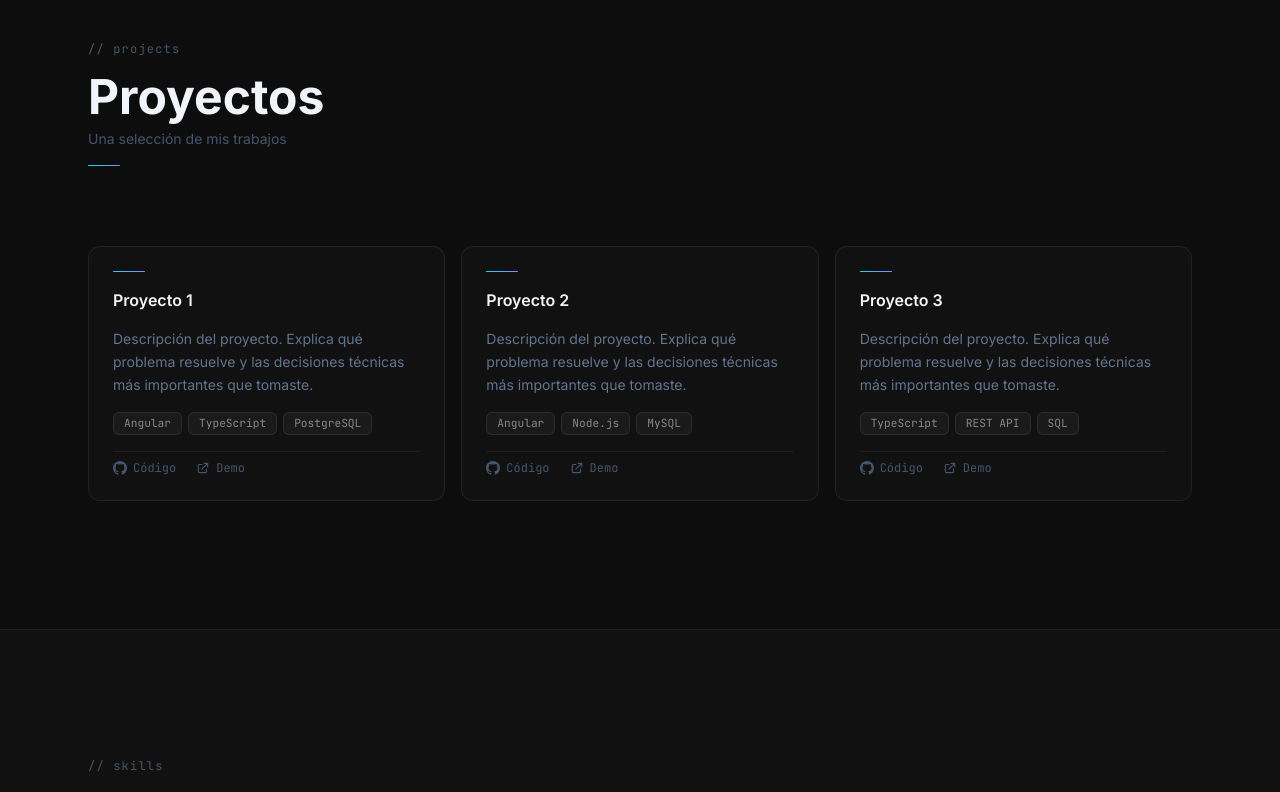
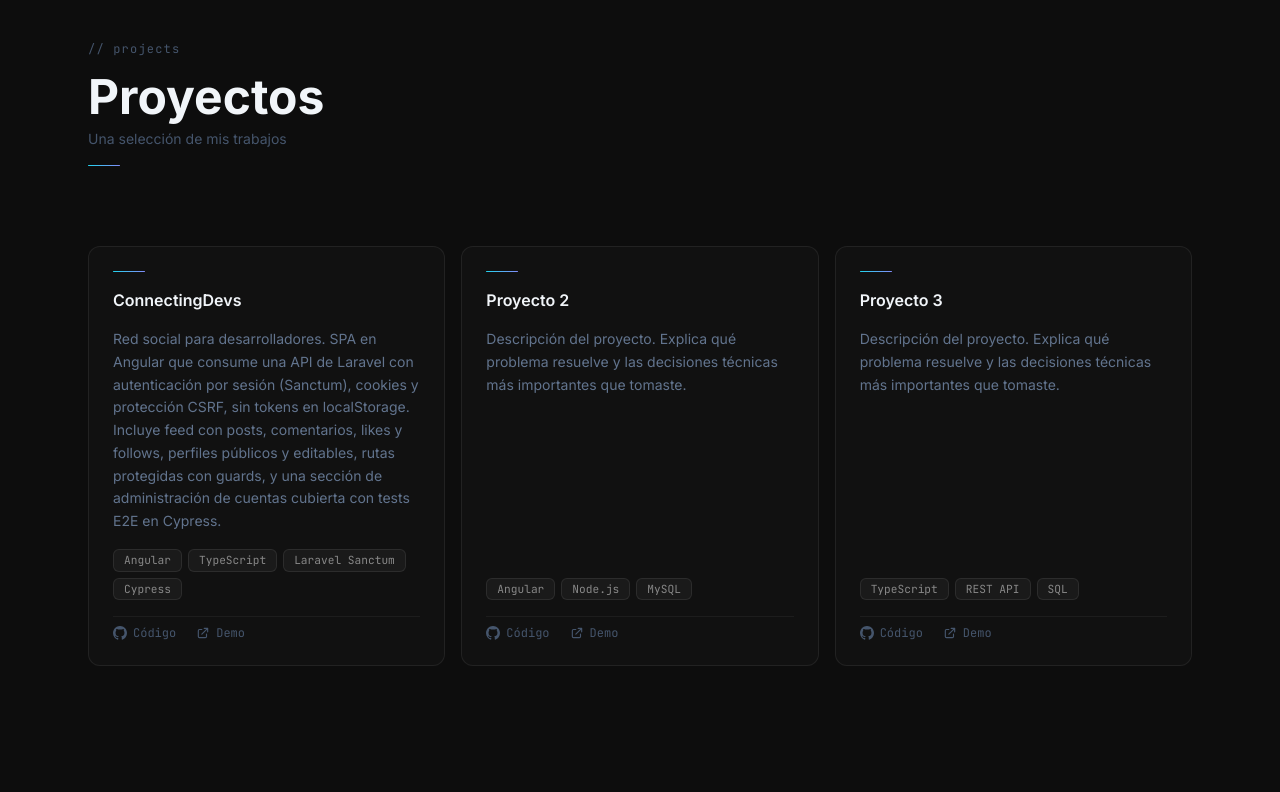
Before and after one commit to CarlosJavierBastianLerida/Portafolio, an Angular app: page / in a window 1280 px wide. Shown: the part 1659-2451 px from the top of the page. Built offline with nearby package versions, Linux system fonts and the light colour scheme.

Commit message:
feat(projects): add ConnectingDevs project entry

```diff
--- a/src/app/core/translation/translations.ts
+++ b/src/app/core/translation/translations.ts
@@ -29,11 +29,11 @@ export interface SkillCategory {
 
 const projects_es: Project[] = [
   {
-    title: 'Proyecto 1',
-    description: 'Descripción del proyecto. Explica qué problema resuelve y las decisiones técnicas más importantes que tomaste.',
-    tags: ['Angular', 'TypeScript', 'PostgreSQL'],
-    github: '#',
-    demo: '#',
+    title: 'ConnectingDevs',
+    description: 'Red social para desarrolladores. SPA en Angular que consume una API de Laravel con autenticación por sesión (Sanctum), cookies y protección CSRF, sin tokens en localStorage. Incluye feed con posts, comentarios, likes y follows, perfiles públicos y editables, rutas protegidas con guards, y una sección de administración de cuentas cubierta con tests E2E en Cypress.',
+    tags: ['Angular', 'TypeScript', 'Laravel Sanctum', 'Cypress'],
+    github: 'https://github.com/ConnectingDevs/ConnectingDevs-Frontend',
+    demo: 'https://devconnect-free.vercel.app',
   },
   {
     title: 'Proyecto 2',
@@ -53,11 +53,11 @@ const projects_es: Project[] = [
 
 const projects_en: Project[] = [
   {
-    title: 'Project 1',
-    description: 'Project description. Explain what problem it solves and the most important technical decisions you made.',
-    tags: ['Angular', 'TypeScript', 'PostgreSQL'],
-    github: '#',
-    demo: '#',
+    title: 'ConnectingDevs',
+    description: 'Developer-focused social network. Angular SPA consuming a Laravel API with session-based authentication (Sanctum), cookies and CSRF protection, no tokens in localStorage. Includes a feed with posts, comments, likes and follows, editable public/own profiles, guard-protected routes, and an account management section covered by Cypress E2E tests.',
+    tags: ['Angular', 'TypeScript', 'Laravel Sanctum', 'Cypress'],
+    github: 'https://github.com/ConnectingDevs/ConnectingDevs-Frontend',
+    demo: 'https://devconnect-free.vercel.app',
   },
   {
     title: 'Project 2',
```
